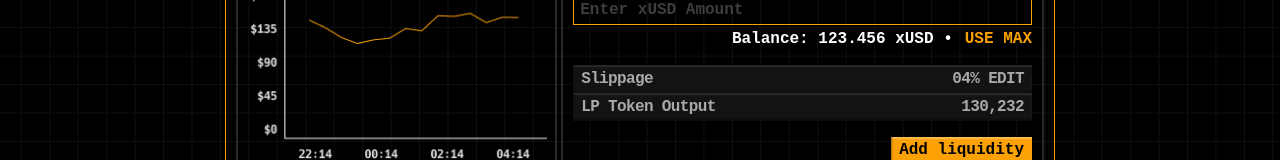
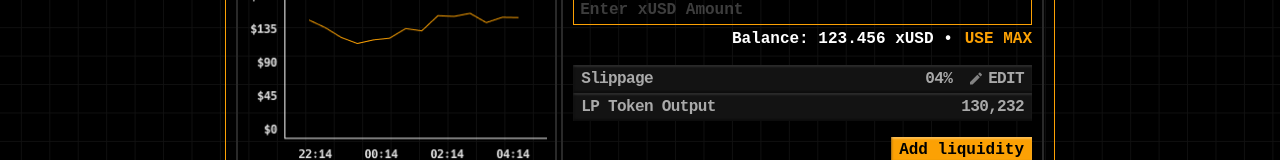
Before and after one commit to zubairpaizer/farf2mfwe2, a Next.js app: page /pool in a window 1280 px wide. Shown: the part 351-511 px from the top of the page. Built offline with nearby package versions, Linux system fonts and the light colour scheme; a small style sheet from the web is missing.

Commit message:
minor change

```diff
--- a/app/components/PoolTabsCard.js
+++ b/app/components/PoolTabsCard.js
@@ -1,5 +1,5 @@
 'use client'
-import rightArrow from "../../public/images/icons/icon-right-arrow.svg";
+import editIcon from "../../public/images/icons/icon-edit.svg";
 import { useState } from "react";
 
 const PoolTabs = [
@@ -47,7 +47,13 @@ export const PoolTabsCard = (props) => {
                 <div className="full-bars">
                   <div className="bar bg-900">
                     <span>Slippage</span>
-                    <span>04% EDIT</span>
+                    <div className="d-flex items-center">
+                      <span>04%</span>
+                      <div className="btn-edit">
+                        <img className="icon" src={editIcon.src} alt="" />
+                        <span>EDIT</span>
+                      </div>
+                    </div>
                   </div>
                   <div className="bar bg-900">
                     <span>LP Token Output</span>
@@ -83,9 +89,6 @@ export const PoolTabsCard = (props) => {
                     <span>12.34</span>
                   </div>
                 </div>
-                <div className="full-white-bar">
-                  <span>No positions found. Start by adding liquidity.</span>
-                </div>
                 <div className="text-end">
                   <div class="btn-default d-inline-flex">Remove liquidity</div>
                 </div>
--- a/app/styles/index.scss
+++ b/app/styles/index.scss
@@ -510,3 +510,18 @@ body{
 	flex-direction: column;
 	row-gap: 6px;
 }
+
+.btn-edit{
+	display: flex;
+	align-items: center;
+	column-gap: 4px;
+	margin-left: 16px;
+	cursor: pointer;
+	user-select: none;
+	-ms-user-select: none;
+	-moz-user-select: none;
+	-webkit-user-select: none;
+	.icon{
+		width: 16px;
+	}
+}
```
Also changed, not shown: public/images/icons/icon-edit.svg (added).
